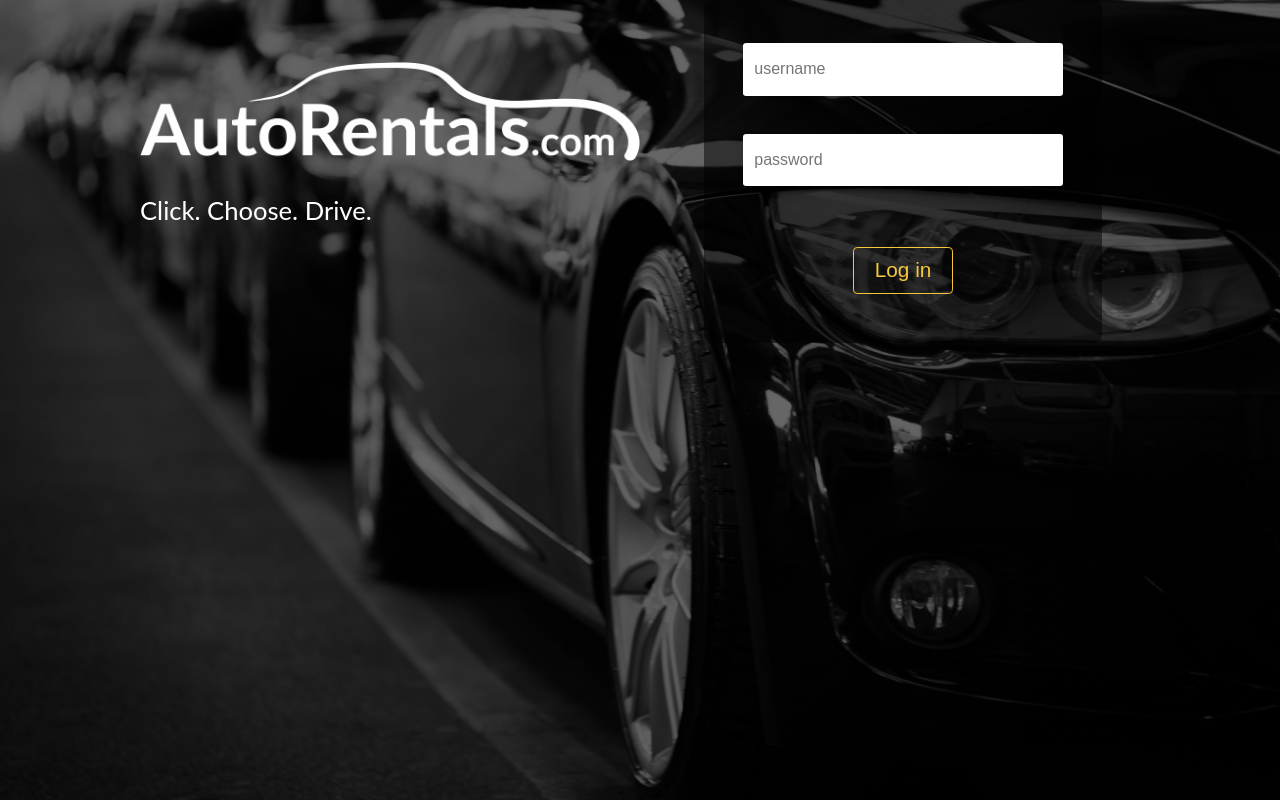
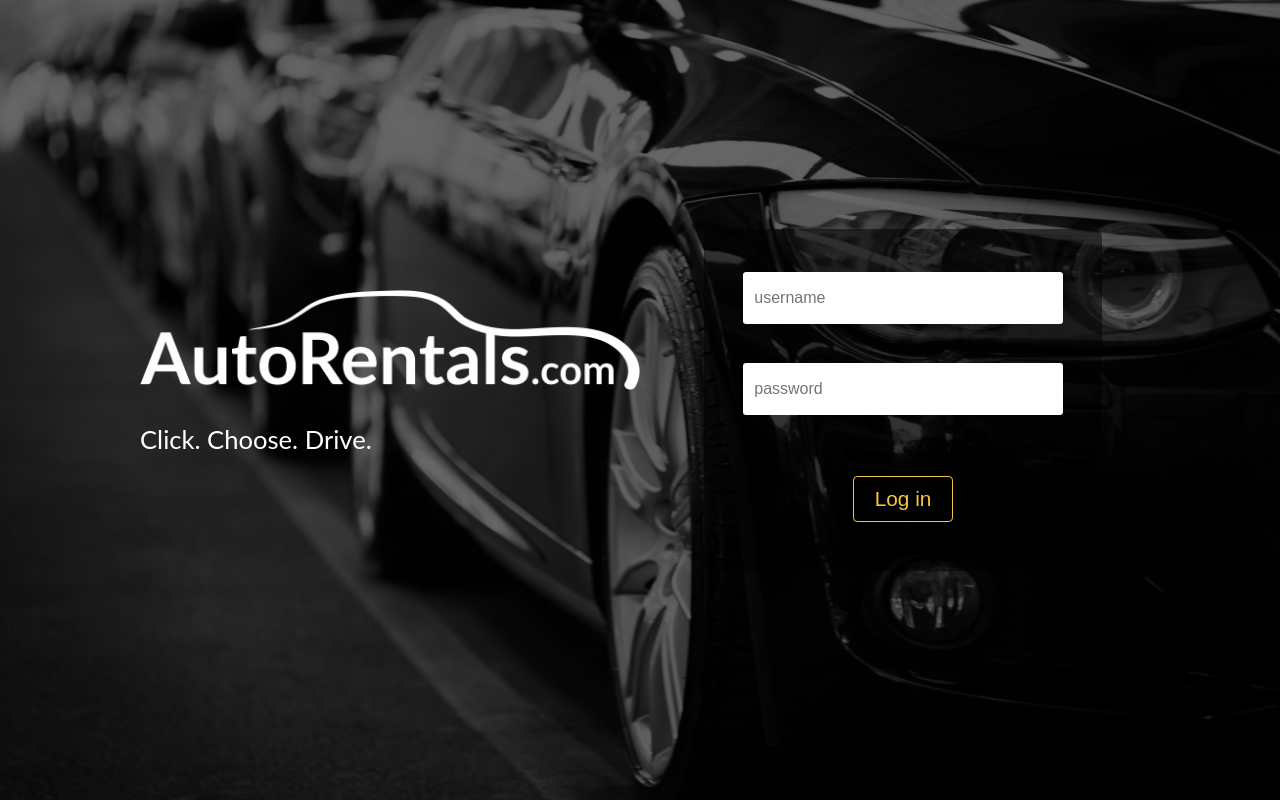
Before and after one commit to joedave/ProgWeb-Ceria, a PHP site: page / in a window 1280 px wide. Run offline with PHP 8.4, Linux system fonts and the light colour scheme.

Commit message:
added styling to "main" element

```diff
--- a/css/welcome.css
+++ b/css/welcome.css
@@ -1,3 +1,11 @@
+/* main */
+main {
+    height: 100vh;
+    min-height: 700px;
+    display: flex;
+    overflow: auto;
+}
+
 main .bgImage {
     position: absolute;
     background: #333 url("../asset/welcome-image.jpg");
```
